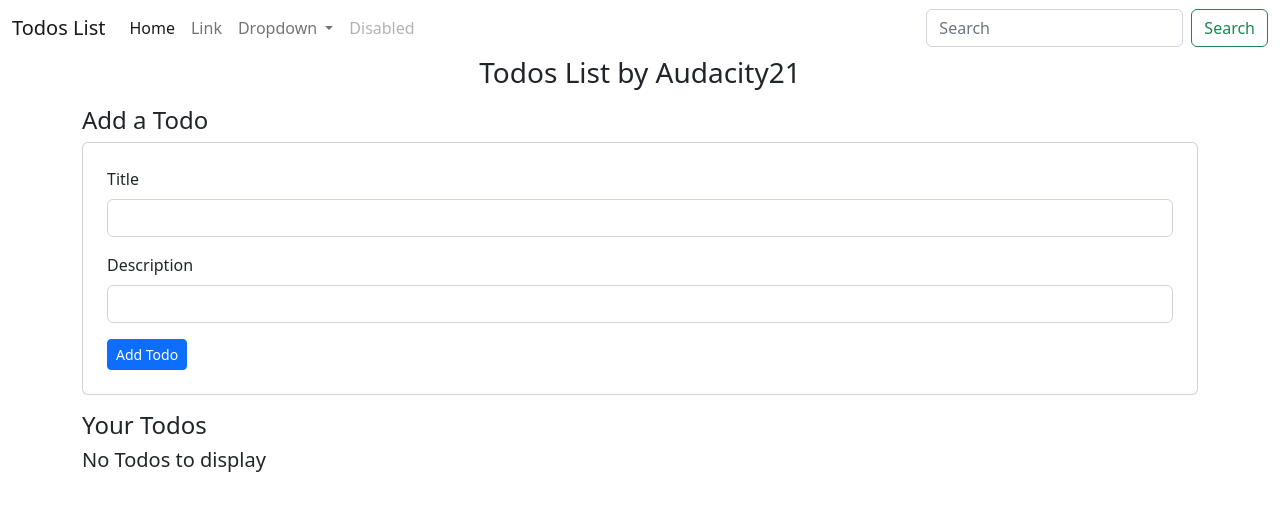
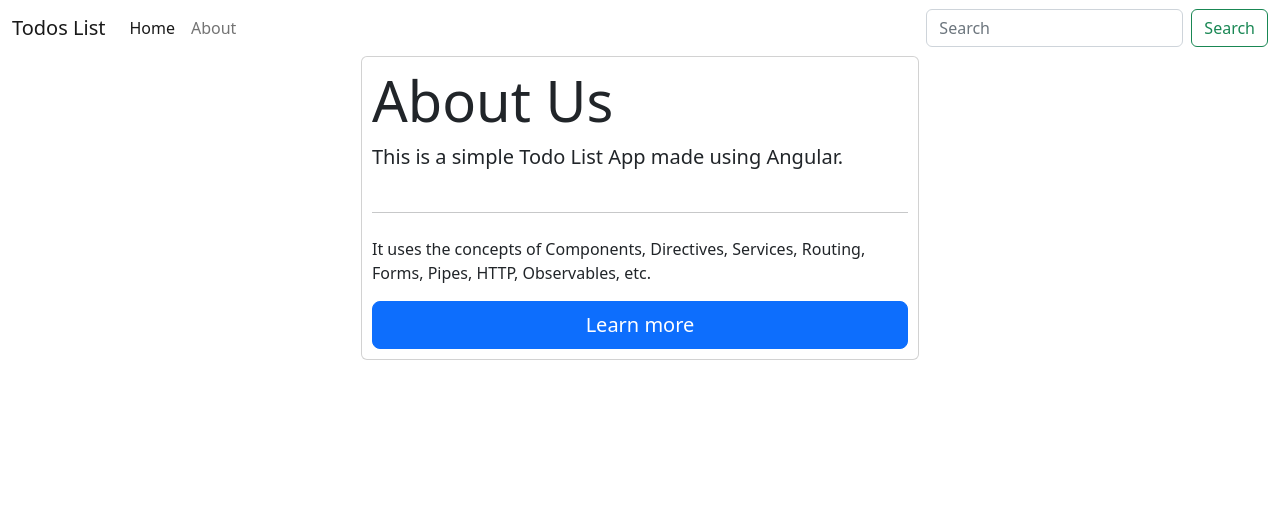
Before and after one commit to Audacity21/angular-practice, an Angular app: page /about in a window 1280 px wide. Before the commit this address led to /. Shown: the top 510 px of the page. Built offline with nearby package versions, Linux system fonts and the light colour scheme.

Commit message:
completed all tasks

```diff
--- /dev/null
+++ b/src/app/MyComponents/about/about.component.css
@@ -0,0 +1,12 @@
+.container{
+    display: flex;
+    flex-direction: column;
+    align-items: center;
+    justify-content: center;
+    width: 100vw;
+}
+.card{
+    width: 50%;
+    min-width: 300px;
+    padding: 10px;
+}
--- /dev/null
+++ b/src/app/MyComponents/about/about.component.html
@@ -0,0 +1,9 @@
+<div class="container">
+    <div class="card">
+        <h1 class="display-4">About Us</h1>
+        <p class="lead">This is a simple Todo List App made using Angular.</p>
+        <hr class="my-4">
+        <p>It uses the concepts of Components, Directives, Services, Routing, Forms, Pipes, HTTP, Observables, etc.</p>
+        <a class="btn btn-primary btn-lg" href="https://github.com/Audacity21/angular-practice" target="_blank" role="button">Learn more</a>
+      </div>
+</div>
--- a/src/app/MyComponents/todos/todos.component.html
+++ b/src/app/MyComponents/todos/todos.component.html
@@ -1,3 +1,5 @@
+<div class="container">
+  <h3 class="text-center mb-3">Todos List by Audacity21</h3>
   <app-add-todo (todoAdd)="addTodo($event)"></app-add-todo>
   <h4>Your Todos</h4>
   <div *ngIf="todos.length == 0; else elseBlock">
@@ -8,3 +10,4 @@
       <app-todo-item [todo]="todo" (deleteTodo)="todoDelete($event)" (todoCheckbox)="toggleTodo($event)"></app-todo-item>
     </div>
   </ng-template>
+</div>
--- a/src/app/app-routing.module.ts
+++ b/src/app/app-routing.module.ts
@@ -1,7 +1,12 @@
 import { NgModule } from '@angular/core';
 import { RouterModule, Routes } from '@angular/router';
+import { TodosComponent } from './MyComponents/todos/todos.component';
+import { AboutComponent } from './MyComponents/about/about.component';
 
-const routes: Routes = [];
+const routes: Routes = [
+  { path: '', component: TodosComponent },
+  { path: 'about', component: AboutComponent }
+];
 
 @NgModule({
   imports: [RouterModule.forRoot(routes)],
--- a/src/app/app.component.html
+++ b/src/app/app.component.html
@@ -1,4 +1,3 @@
-<div>
 <nav class="navbar navbar-expand-lg bg-body-tertiary">
   <div class="container-fluid">
     <a class="navbar-brand" href="#">Todos List</a>
@@ -8,24 +7,10 @@
     <div class="collapse navbar-collapse" id="navbarSupportedContent">
       <ul class="navbar-nav me-auto mb-2 mb-lg-0">
         <li class="nav-item">
-            <a class="nav-link active" aria-current="page" href="#">Home</a>
+          <a class="nav-link active" aria-current="page" routerLink="/">Home</a>
         </li>
         <li class="nav-item">
-            <a class="nav-link" href="#">Link</a>
-          </li>
-          <li class="nav-item dropdown">
-            <a class="nav-link dropdown-toggle" href="#" role="button" data-bs-toggle="dropdown" aria-expanded="false">
-              Dropdown
-            </a>
-            <ul class="dropdown-menu">
-              <li><a class="dropdown-item" href="#">Action</a></li>
-              <li><a class="dropdown-item" href="#">Another action</a></li>
-              <li><hr class="dropdown-divider"></li>
-              <li><a class="dropdown-item" href="#">Something else here</a></li>
-            </ul>
-          </li>
-          <li class="nav-item">
-            <a class="nav-link disabled">Disabled</a>
+          <a class="nav-link" routerLink="/about">About</a>
         </li>
       </ul>
       <form class="d-flex" role="search">
@@ -35,8 +20,5 @@
     </div>
   </div>
 </nav>
-  <div class="container">
-    <h3 class="text-center mb-3">Todos List by Audacity21</h3>
-    <app-todos></app-todos>
-  </div>
-</div>
+
+<router-outlet></router-outlet>
--- a/src/app/app.module.ts
+++ b/src/app/app.module.ts
@@ -7,13 +7,15 @@ import { TodosComponent } from './MyComponents/todos/todos.component';
 import { TodoItemComponent } from './MyComponents/todo-item/todo-item.component';
 import { AddTodoComponent } from './MyComponents/add-todo/add-todo.component';
 import { FormsModule } from '@angular/forms';
+import { AboutComponent } from './MyComponents/about/about.component';
 
 @NgModule({
   declarations: [
     AppComponent,
     TodosComponent,
     TodoItemComponent,
-    AddTodoComponent
+    AddTodoComponent,
+    AboutComponent
   ],
   imports: [
     BrowserModule,
```
Also changed, not shown: src/app/MyComponents/about/about.component.ts (added, +10 -0 lines), 1 other file (tests, documents, lock files or other folders). Lines whose indentation alone changed are shown as unchanged.
